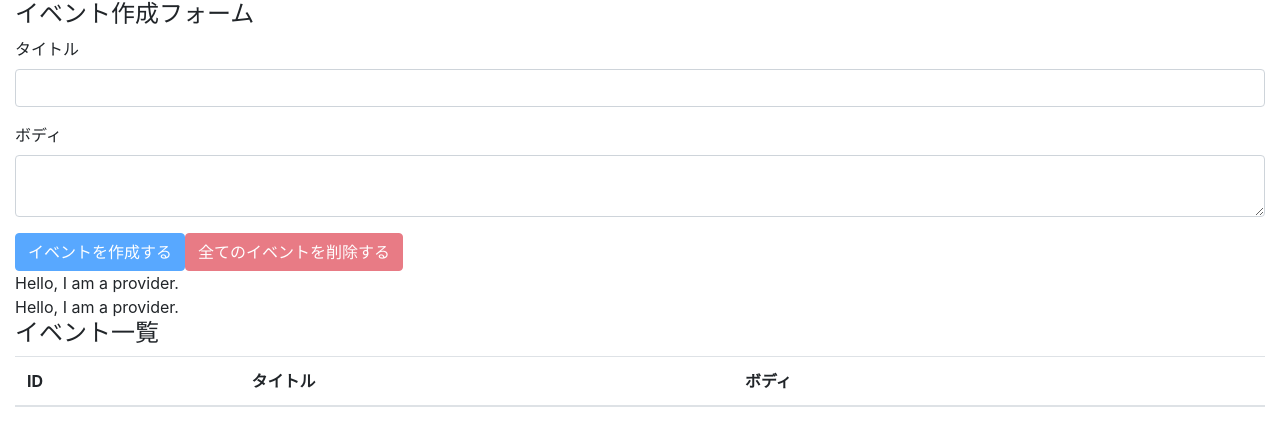
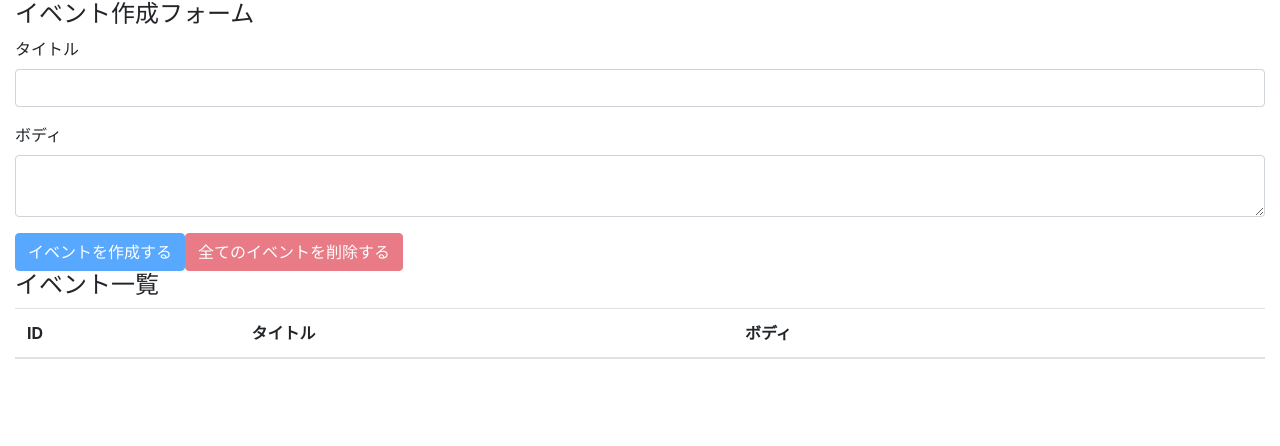
Before and after one commit to HIDETO-NDTB/react-Hooks-practice, a React (Create React App) app: page / in a window 1280 px wide. Shown: the top 446 px of the page. Built offline with nearby package versions, Linux system fonts and the light colour scheme.

Commit message:
solve prop drilling issue

```diff
--- a/src/components/App.js
+++ b/src/components/App.js
@@ -9,10 +9,10 @@ const App = () => {
   const [state, dispatch] = useReducer(reducer, []);
 
   return (
-    <AppContext.Provider value={'Hello, I am a provider.'}>
+    <AppContext.Provider value={{ state, dispatch }}>
       <div className="container-fluid">
-        <EventForm state={state} dispatch={dispatch} />
-        <Events state={state} dispatch={dispatch} />
+        <EventForm />
+        <Events />
       </div>
     </AppContext.Provider>
   );
--- a/src/components/Event.js
+++ b/src/components/Event.js
@@ -1,7 +1,9 @@
-import React from 'react';
+import React, {useContext} from 'react';
 import { DELETE_EVENT } from '../actions';
+import AppContext from '../contexts/AppContext';
 
-const Event = ({ event, dispatch }) => {
+const Event = ({ event }) => {
+  const { dispatch } = useContext(AppContext);
   const id = event.id;
   const handleClickDeleteButton = () => {
     if (window.confirm(`イベント（id:${id}）を削除してよろしいですか？`)) {
--- a/src/components/EventForm.js
+++ b/src/components/EventForm.js
@@ -1,7 +1,9 @@
-import React, { useState } from 'react';
+import React, { useState, useContext } from 'react';
 import { CREATE_EVENT, DELETE_ALL_EVENTS } from '../actions';
+import AppContext from '../contexts/AppContext';
 
-const EventForm = ({state, dispatch}) => {
+const EventForm = () => {
+    const { state, dispatch } = useContext(AppContext);
     const [title, setTitle] = useState('');
     const [body, setBody] = useState('');
 
--- a/src/components/Events.js
+++ b/src/components/Events.js
@@ -2,19 +2,10 @@ import React, { useContext } from 'react';
 import Event from './Event';
 import AppContext from '../contexts/AppContext';
 
-const Events = ({ state, dispatch }) => {
-
-    // HooksのUseContextを使用
-    const value = useContext(AppContext);
+const Events = () => {
+    const { state } = useContext(AppContext);
     return (
         <>
-            {/* Hooksを使わなかった場合 */}
-            <AppContext.Consumer>
-                {value => { return <div>{ value }</div>}}
-            </AppContext.Consumer>
-            {/* HooksのUseContextを使用 */}
-            <div>{value}</div>
-
             <h4>イベント一覧</h4>
             <table className="table table-hover">
                 <thead>
@@ -27,7 +18,7 @@ const Events = ({ state, dispatch }) => {
                 </thead>
                 <tbody>
                     {state.map((event) => (
-                        <Event key={event.id} event={event} dispatch={dispatch} />
+                        <Event key={event.id} event={event} />
                     ))}
                 </tbody>
             </table>
```
